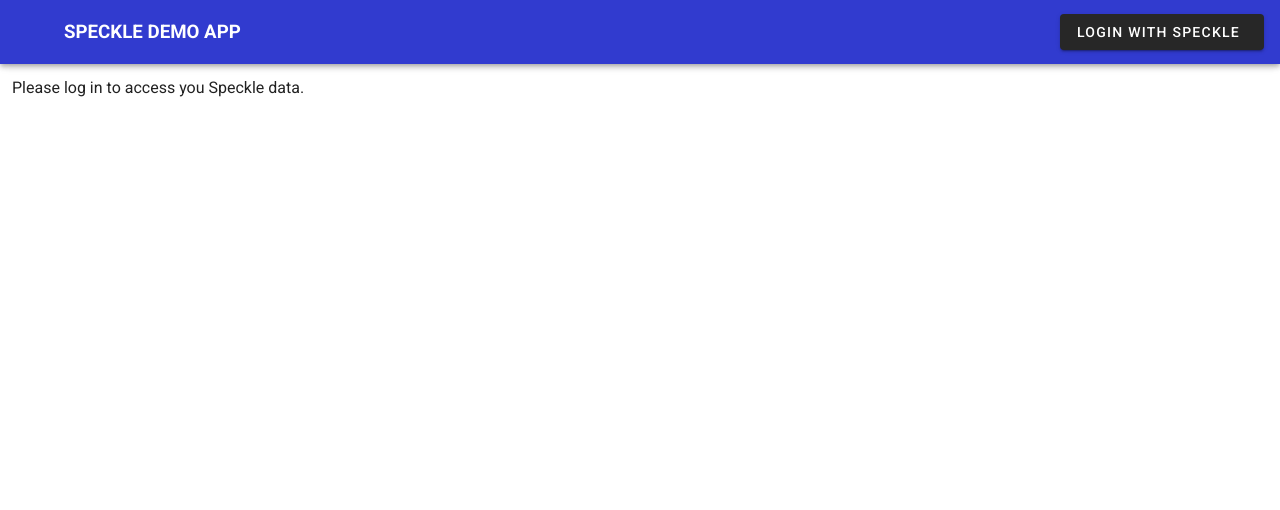
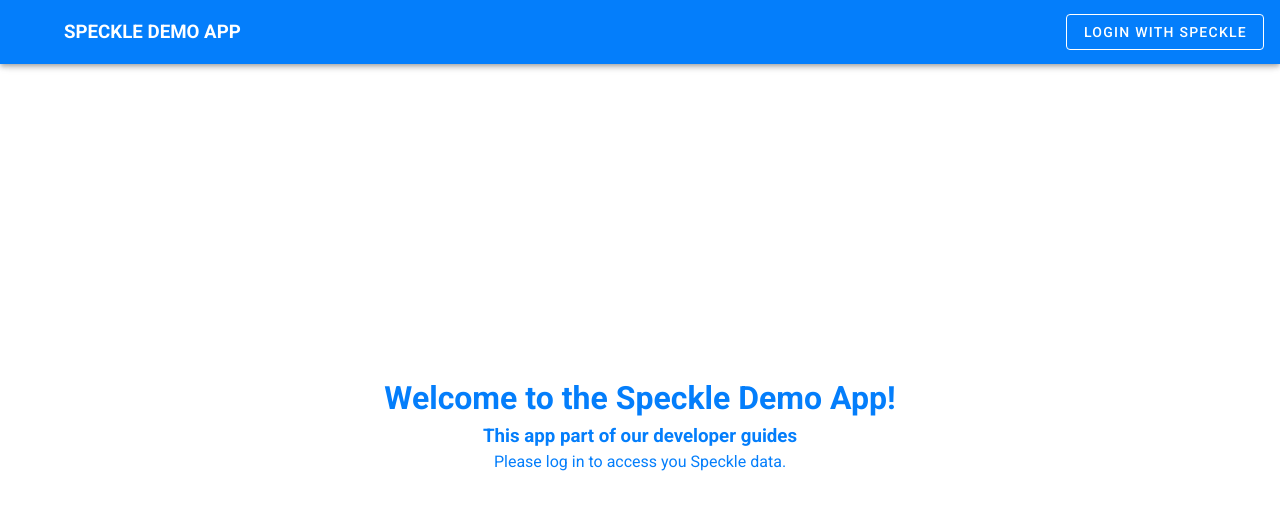
Before and after one commit to specklesystems/revit-dashboard, a Vue app: page / in a window 1280 px wide. Shown: the top 510 px of the page. Built offline with nearby package versions, Linux system fonts and the light colour scheme; what vue-timeago would draw is missing.

Commit message:
Beautified app ✨

```diff
--- a/src/App.vue
+++ b/src/App.vue
@@ -2,7 +2,7 @@
   <v-app>
     <v-app-bar
         app
-      color="info"
+        color="primary"
         dark
     >
       <div class="d-flex align-center">
@@ -13,30 +13,30 @@
             :src="require(`@/assets/img.png`)"
             transition="scale-transition"
             width="40"
+            height="24"
         />
-
-        <h3>
-          SPECKLE DEMO APP
-        </h3>
+        <h3>SPECKLE DEMO APP</h3>
       </div>
 
       <v-spacer></v-spacer>
 
       <div v-if="isAuthenticated">
-        Welcome <b>{{this.$store.state.user.name}}</b>! You are connected to <b>{{this.$store.state.serverInfo.company}}'s <em>{{this.$store.state.serverInfo.name}}</em></b>
+        Welcome <b>{{ this.$store.state.user.name }}</b>! You are connected to
+        <b>{{ this.$store.state.serverInfo.company }}'s <em>{{ this.$store.state.serverInfo.name }}</em></b>
       </div>
 
       <v-spacer></v-spacer>
 
-
       <v-btn
+          outlined
           v-if="!isAuthenticated"
           @click="$store.dispatch('redirectToAuth')"
       >
-        <span class="mr-2">Login with Speckle</span>
+        <span>Login with Speckle</span>
       </v-btn>
-      <v-btn v-else @click="$store.dispatch('logout')">
-       Log out</v-btn>
+      <v-btn outlined v-else @click="$store.dispatch('logout')">
+        Log out
+      </v-btn>
     </v-app-bar>
 
     <v-main>
@@ -49,7 +49,9 @@
 export default {
   name: 'App',
   computed: {
-    isAuthenticated() { return this.$store.getters.isAuthenticated }
+    isAuthenticated() {
+      return this.$store.getters.isAuthenticated
+    }
   }
 };
 </script>
--- /dev/null
+++ b/src/components/WelcomeView.vue
@@ -0,0 +1,12 @@
+<template lang="html">
+  <v-container fill-height fluid class="home flex-column justify-center align-center primary--text">
+    <h1>Welcome to the Speckle Demo App!</h1>
+    <h3>This app part of our developer guides</h3>
+    <p>Please log in to access you Speckle data.</p>
+  </v-container>
+</template>
+<script>
+export default {
+  name: 'WelcomeView'
+}
+</script>
--- a/src/store/index.js
+++ b/src/store/index.js
@@ -98,6 +98,12 @@
         .then(json => {
           context.commit("setCommits", json.data.stream.commits)
         })
+    },
+    clearStreamSelection(context){
+      context.commit("setCurrentStream", null)
+      context.commit("setCommits", null)
+      context.commit("setTableOptions", null)
+      context.commit("resetPrevCursors", [ null ])
     }
   },
   modules: {}
--- a/src/views/Home.vue
+++ b/src/views/Home.vue
@@ -1,26 +1,33 @@
 <template lang="html">
-  <v-container v-if="$store.getters.isAuthenticated" class="home pa-6">
+  <WelcomeView v-if="!$store.getters.isAuthenticated"/>
+  <v-container v-else class="home pa-6">
     <stream-search @selected="$store.dispatch('handleStreamSelection', $event)"/>
-    <h1 v-if="selectedStream" class="pt-6">
-      {{ selectedStream.name }}
-      <v-btn outlined text small :href="serverUrl+'/streams/'+selectedStream.id">View in server</v-btn>
-    </h1>
-    <div v-if="commits" class="pt-6">
+    <h2 class="pt-6 primary--text">
+      <span v-if="selectedStream">
+        {{ selectedStream.name }} — {{ selectedStream.id }}
+        <v-btn outlined text small class="ml-3" :href="serverUrl+'/streams/'+selectedStream.id">View in server</v-btn>
+        <v-btn outlined text small class="ml-3" color="error" @click="$store.dispatch('clearStreamSelection')">Clear selection</v-btn>
+      </span>
+      <span v-else>
+        <em>No stream selected. Find one using the search bar 👆🏼</em>
+      </span>
+    </h2>
+
+    <div class="pt-6">
       <v-select
-          v-if="commits"
           v-model="selectedKeys"
           :items="availableKeys"
           chips
           label="Select data to display"
           multiple
       ></v-select>
-      <h3>Stream commits:</h3>
+      <h3 class="pa-2 primary--text">Stream commits:</h3>
       <v-data-table
           :loading="loading"
           :headers="filteredHeaders"
-          :items="commits.items"
+          :items="commits ? commits.items : []"
           :options.sync="options"
-          :server-items-length="commits.totalCount"
+          :server-items-length="commits ? commits.totalCount : null"
           disable-sort
           disable-filtering
           :disable-pagination="loading"
@@ -28,17 +35,15 @@
       ></v-data-table>
     </div>
   </v-container>
-  <v-container fluid class="home" v-else>
-    <p>Please log in to access you Speckle data.</p>
-  </v-container>
 </template>
 
 <script>
 import StreamSearch from "@/components/StreamSearch";
+import WelcomeView from "@/components/WelcomeView";
 
 export default {
   name: 'Home',
-  components: {StreamSearch},
+  components: {WelcomeView, StreamSearch},
   data: () => {
     return {
       loading: false,
```
Also changed, not shown: src/assets/img.png. Lines whose indentation alone changed are shown as unchanged.
